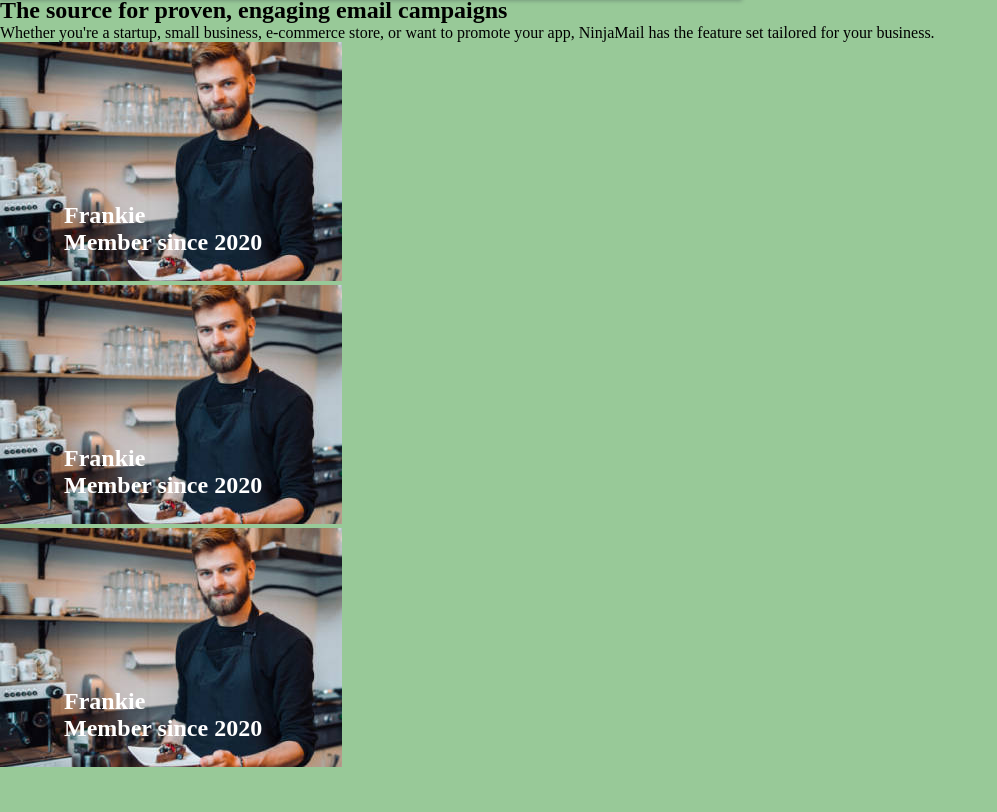
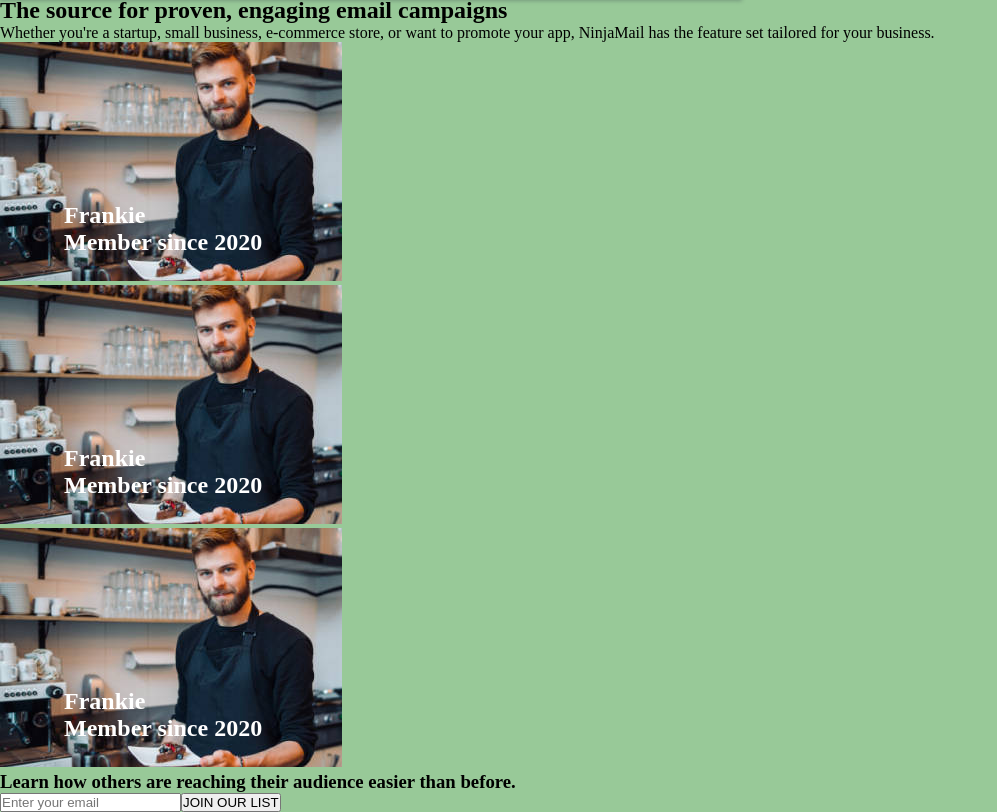
Before and after one commit to matheush9/ninja-mail-page, a Next.js app: page / in a window 1280 px wide. Shown: the part 1764-2576 px from the top of the page, without its empty margins (0-997 px from the left). Before the commit the page ends 2535 px from the top, so only its background shows below. Built offline with nearby package versions, Linux system fonts and the light colour scheme.

Commit message:
feat: added learnhow component

```diff
--- a/src/components/LearnHow/index.jsx
+++ b/src/components/LearnHow/index.jsx
@@ -1,5 +1,19 @@
+import react, { useState } from "react";
 import styles from "./learnhow.module.scss";
 
 export default function LearnHow() {
-  return <div className={styles.component}></div>;
+  const [state, setState] = useState(true);
+
+  const showMessage = () => {
+    setState(false);
+  };
+
+  return (
+    <div className={styles.component}>
+      <h3>Learn how others are reaching their audience easier than before.</h3>
+      <input type="email" placeholder="Enter your email" />
+      <p className={state ? styles.none : ""}>Thanks! Email receveid</p>
+      <button onClick={showMessage}>JOIN OUR LIST</button>
+    </div>
+  );
 }
--- a/src/components/LearnHow/learnhow.module.scss
+++ b/src/components/LearnHow/learnhow.module.scss
@@ -1 +1,7 @@
 @import "/src/styles/cores.scss";
+
+.component {
+  .none {
+    display: none;
+  }
+}
```
